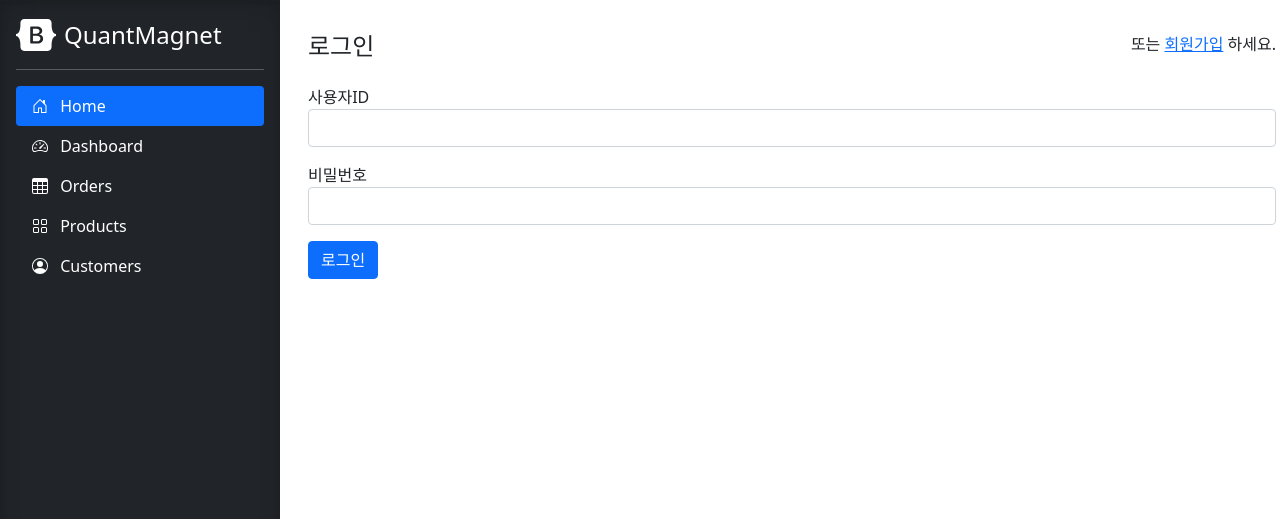
After one commit to jungwon-moon/django_quantmagnet, a Django app: template templates/common/signin.html in a window 1280 px wide. The commit adds this page. Shown: the top 519 px of the page. Run offline with Django 3.2, Linux system fonts and the light colour scheme; the template is opened without the code that fills it, so the values that code supplies are empty; some libraries are stand-ins or nearby versions.

Commit message:
login>sign in, sign up>register, logout>sign out

```diff
--- a/templates/common/signup.html
+++ b/templates/common/register.html
@@ -5,11 +5,11 @@
         <div class="col-4">
             <h4>계정생성</h4>
         </div>
-        <div class="col-8 text-right">
-            <span>또는 <a herf="{% url 'common:login' %}">로그인 하세요.</a></span>
+        <div class="col-8 text-end">
+            <span>또는 <a href="{% url 'common:signin' %}">로그인</a> 하세요.</span>
         </div>
     </div>
-    <form method="post" class="post-form" action="{% url 'common:signup' %}">
+    <form method="post" class="post-form" action="{% url 'common:register' %}">
         {% csrf_token %}
         {% include "form_errors.html" %}
         <div class="form-group my-3">
--- /dev/null
+++ b/templates/common/signin.html
@@ -0,0 +1,28 @@
+{% extends "base.html" %}
+{% block content %}
+<div class="container my-3">
+    <div class="row my-3">
+        <div class="col-4">
+            <h4>로그인</h4>
+        </div>
+        <div class="col-8 text-end">
+            <span>또는 <a href="{% url 'common:register' %}">회원가입</a> 하세요.</span>
+        </div>
+        <form method="post" class="post-form" action="{% url 'common:signin' %}">
+            {% csrf_token %}
+            {% include "form_errors.html" %}
+            <div class="form-group my-3">
+                <label for="username">사용자ID</label>
+                <input type="text" class="form-control" name="username" id="username"
+                    value="{{ form.username.value|default_if_none:'' }}">
+            </div>
+            <div class="form-group my-3">
+                <label for="password">비밀번호</label>
+                <input type="password" class="form-control" name="password" id="password"
+                    value="{{ form.password.value|default_if_none:'' }}">
+            </div>
+            <button type="submit" class="btn btn-primary ">로그인</button>
+        </form>
+    </div>
+</div>
+{% endblock %}
```
Also changed, not shown: common/urls.py (+4 -4 lines), common/views.py (+5 -2 lines), templates/common/login.html (deleted, +0 -20 lines).
